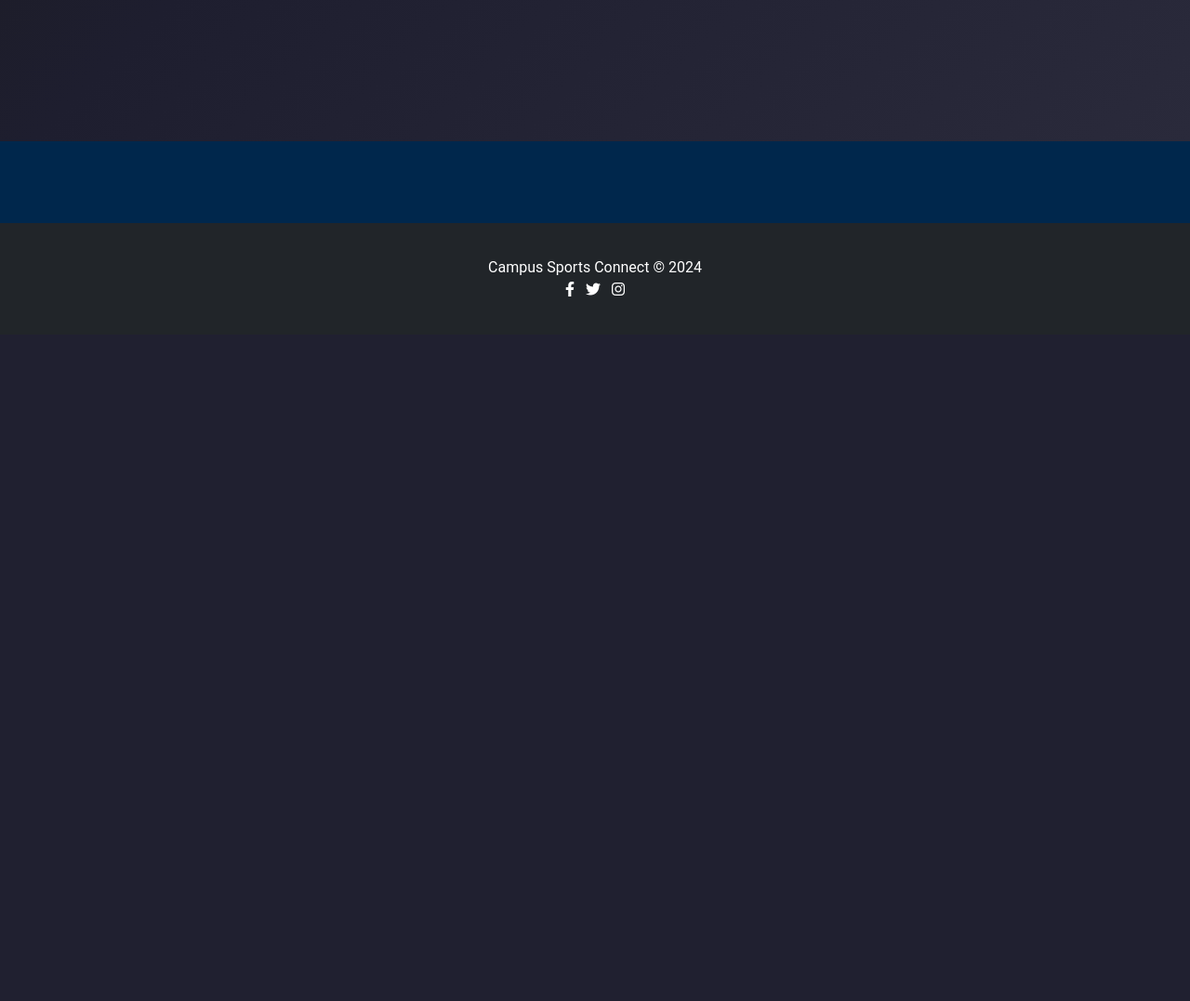
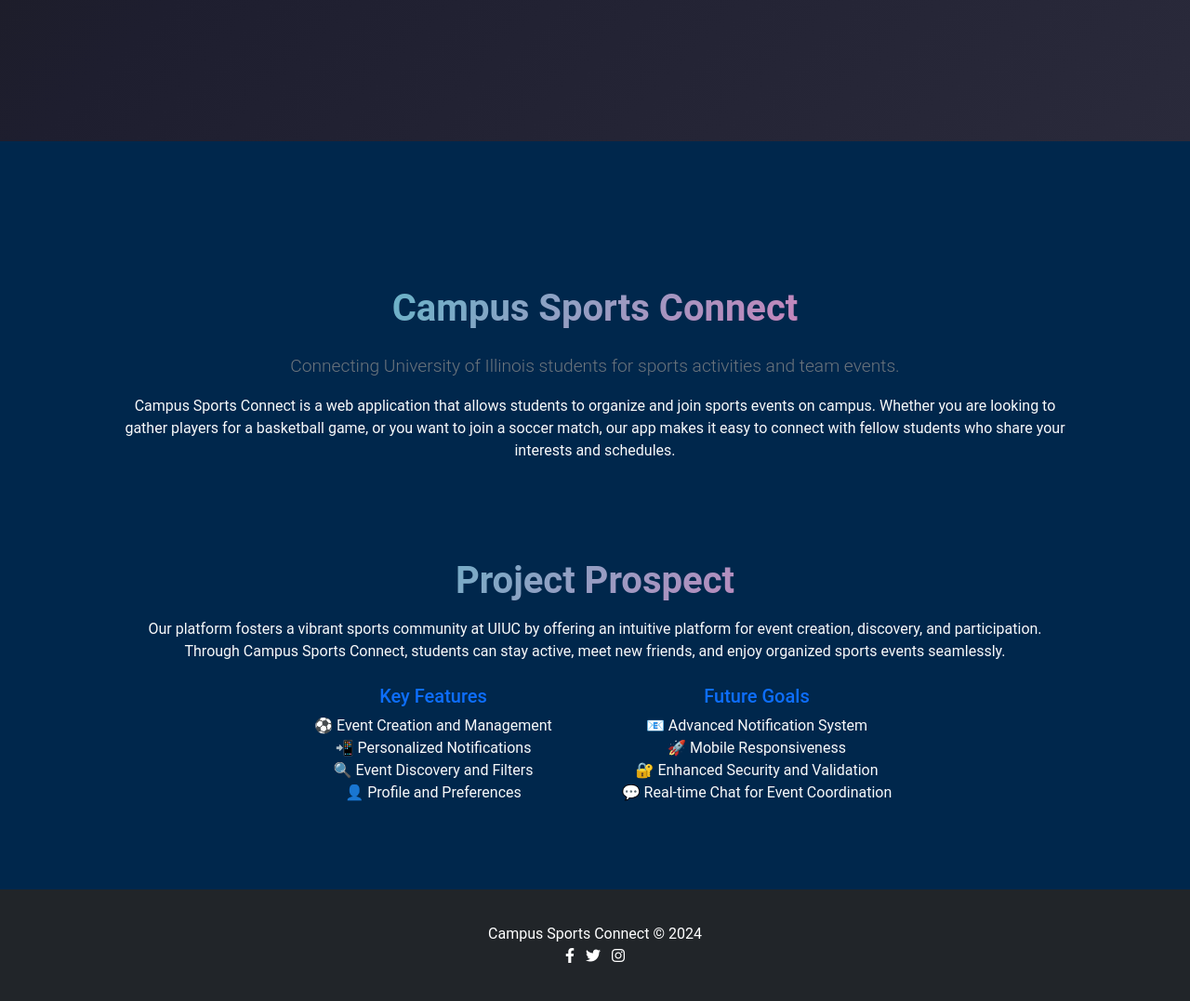
Before and after one commit to YueminYu/campus-sport-connect, a Flask app: page / in a window 1280 px wide. Shown: the part 648-1725 px from the top of the page at 93% size. Before the commit the page ends 967 px from the top, so only its background shows below. Run offline with Flask 3, Linux system fonts and the light colour scheme.

Commit message:
add content to main page

```diff
--- a/app/static/css/style.css
+++ b/app/static/css/style.css
@@ -139,3 +139,44 @@
     border-radius: 8px;
     margin-bottom: 10px;
 }
+
+
+
+/* Gradient text effect for titles */
+.text-gradient {
+    background: linear-gradient(135deg, #30CFD0, #FF69B4);
+    -webkit-background-clip: text;
+    background-clip: text;
+    color: transparent;
+}
+
+/* Styling for the intro and prospect sections */
+.intro-section h1 {
+    font-size: 2.5rem;
+    font-weight: bold;
+}
+
+.intro-section p.lead {
+    font-size: 1.2rem;
+    color: #ddd;
+}
+
+.prospect-section h2 {
+    font-size: 2.5rem;
+    font-weight: bold;
+}
+
+.prospect-section ul {
+    font-size: 1rem;
+    line-height: 1.5;
+}
+
+.text-primary {
+    color: #1db954;
+}
+
+/* Adjust spacing for sections */
+.intro-section, .prospect-section {
+    padding: 20px;
+    color: #E0E0E0;
+}
--- a/app/templates/home.html
+++ b/app/templates/home.html
@@ -20,3 +20,44 @@
     <script>window.location.href = "{{ redirect_url }}";</script>
 {% endif %}
 {% endblock %}
+
+{% block content %}
+<div class="container text-center mt-5">
+    <!-- Intro Section -->
+    <section class="intro-section">
+        <h1 class="display-4 text-gradient mb-4">Campus Sports Connect</h1>
+        <p class="lead text-muted">Connecting University of Illinois students for sports activities and team events.</p>
+        <p class="text-light">
+            Campus Sports Connect is a web application that allows students to organize and join sports events on campus. Whether you are looking to gather players for a basketball game, or you want to join a soccer match, our app makes it easy to connect with fellow students who share your interests and schedules.
+        </p>
+    </section>
+
+    <!-- Prospect Section -->
+    <section class="prospect-section mt-5">
+        <h2 class="text-gradient mb-3">Project Prospect</h2>
+        <p class="text-light mb-4">
+            Our platform fosters a vibrant sports community at UIUC by offering an intuitive platform for event creation, discovery, and participation. Through Campus Sports Connect, students can stay active, meet new friends, and enjoy organized sports events seamlessly.
+        </p>
+        <div class="row justify-content-center">
+            <div class="col-md-4 mb-3">
+                <h5 class="text-primary">Key Features</h5>
+                <ul class="list-unstyled text-light">
+                    <li>⚽ Event Creation and Management</li>
+                    <li>📲 Personalized Notifications</li>
+                    <li>🔍 Event Discovery and Filters</li>
+                    <li>👤 Profile and Preferences</li>
+                </ul>
+            </div>
+            <div class="col-md-4 mb-3">
+                <h5 class="text-primary">Future Goals</h5>
+                <ul class="list-unstyled text-light">
+                    <li>📧 Advanced Notification System</li>
+                    <li>🚀 Mobile Responsiveness</li>
+                    <li>🔐 Enhanced Security and Validation</li>
+                    <li>💬 Real-time Chat for Event Coordination</li>
+                </ul>
+            </div>
+        </div>
+    </section>
+</div>
+{% endblock %}
```
Also changed, not shown: instance/site.db.
